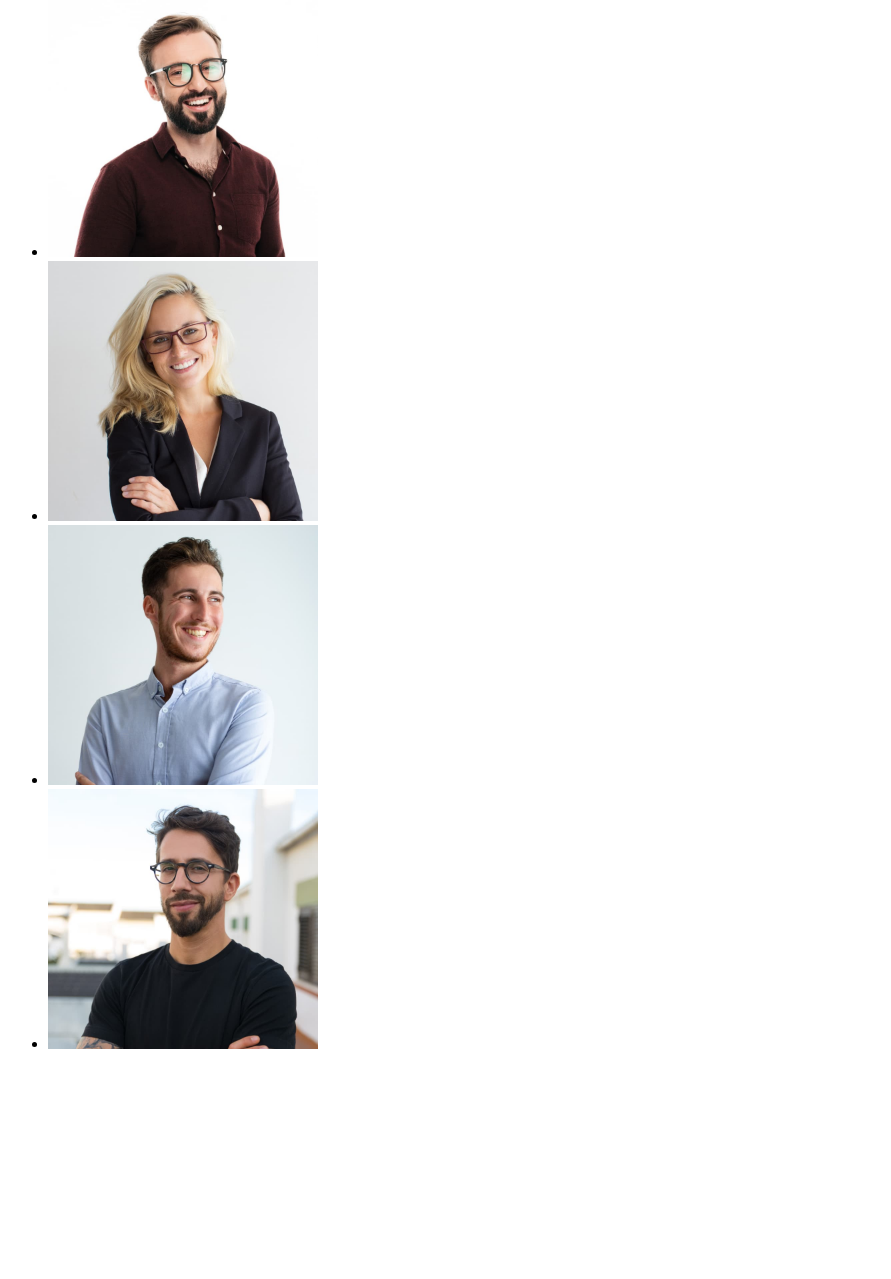
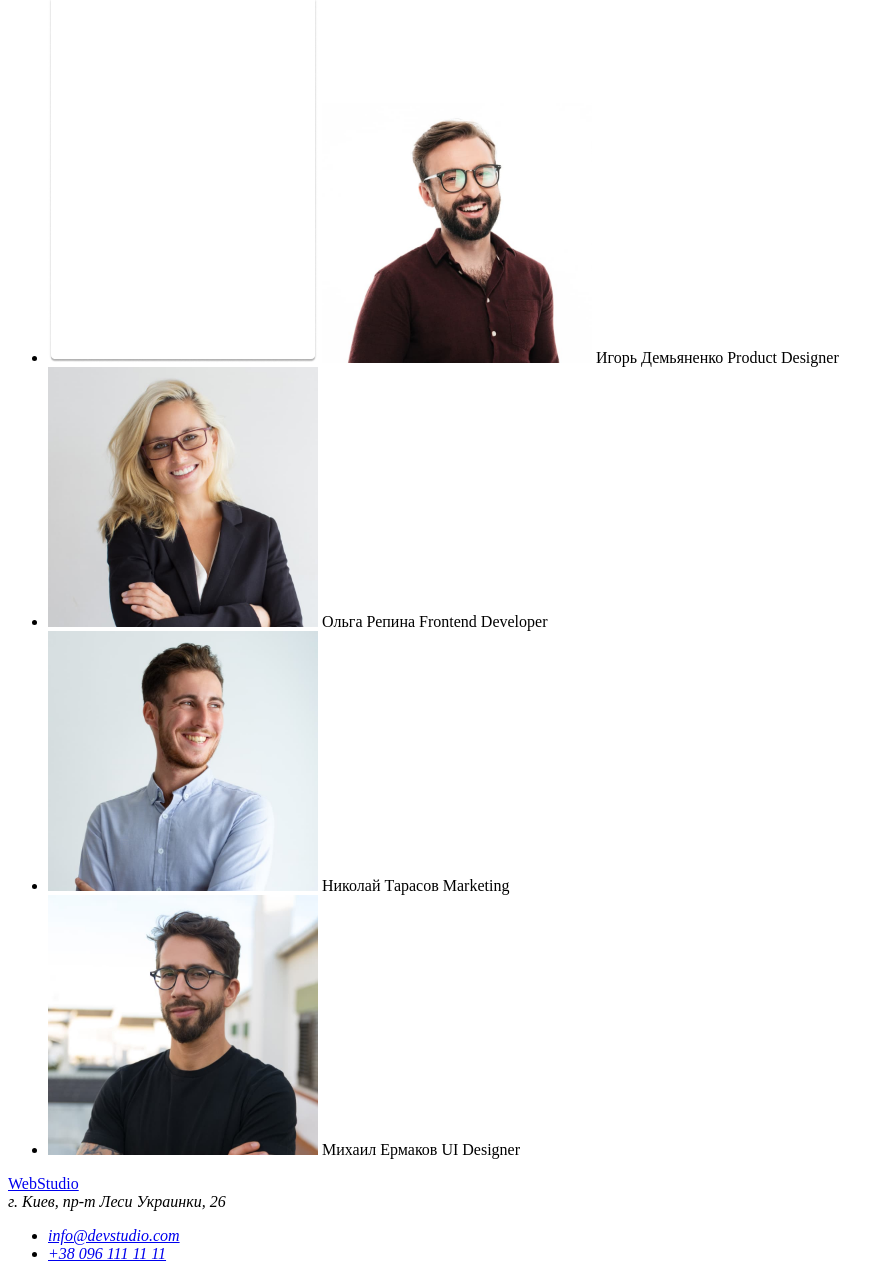
Before and after one commit to u-kolka/goit-markup-hw-01, a plain HTML site: page index.html in a window 1280 px wide. Shown: the part 1624-2903 px from the top of the page, without its empty margins (0-891 px from the left). Before the commit the page ends 2693 px from the top, so only its background shows below. Drawn offline with Linux system fonts and the light colour scheme.

Commit message:
Добавляет футер
Разметил футер. Добавил комментарии.

```diff
--- a/index.html
+++ b/index.html
@@ -1,5 +1,5 @@
 <!DOCTYPE html>
-<html lang="en">
+<html lang="ru-en">
 <head>
     <meta charset="UTF-8">
     <meta http-equiv="X-UA-Compatible" content="IE=edge">
@@ -7,6 +7,7 @@
     <title>Студия</title>
 </head>
 <body>
+    <!-- Шапка сайта -->
     <header>
        <nav>
             <a href="/index.html">WebStudio</a>
@@ -17,7 +18,7 @@
                 <li><a href="">Контакты</a></li>
             </ul>
        </nav>
-
+        <!-- Контакты студии -->
         <ul>
             <li><a href="mailto:info@devstudio.com">info@devstudio.com</a></li>
             <li><a href="tel:+380961111111">+38 096 111 11 11</a></li>
@@ -25,13 +26,14 @@
     </header>
 
     <main>
+            <!-- Блок героя -->
             <div>
                 <section>
                     <h1>Эффективные решения для вашего бизнеса</h1>
                     <button type="button">Заказать услугу</button>
                 </section>
             </div>
-
+            <!-- Секция Принципы студии -->
             <section>
                 <h2>Принципы студии</h2>
 
@@ -54,34 +56,53 @@
                     </li>
                 </ul>
             </section>
-
+            <!-- Секция Чем мы занимаемся -->
             <section>
                 <h2>Чем мы занимаемся</h2>
                 <ul>
-                    <li><img src="/image/Разработка.jpg" alt="Разработка продукта" width="370px"></li>
-                    <li><img src="/image/Оптимизация.jpg" alt="Оптимизация под различные устройства" width="370px"></li>
-                    <li><img src="/image/Дизайн.jpg" alt="Оформление дизайна" width="370px"></li>
+                    <li><img src="/image/Разработка.jpg" alt="Разработка продукта" width="370"></li>
+                    <li><img src="/image/Оптимизация.jpg" alt="Оптимизация под различные устройства" width="370"></li>
+                    <li><img src="/image/Дизайн.jpg" alt="Оформление дизайна" width="370"></li>
                 </ul>
             </section>
-
+            <!-- Секция Наша команда -->
             <section>
                 <h2>Наша команда</h2>
                 <ul>
                     <li>
-                        <img src="/image/Игорь Демьяненко.jpg" alt="Игорь Демьяненко" width="270px">
+                        <img src="/image/card bg.png" alt="ячейка фона" width="270">
+                        <img src="/image/Игорь Демьяненко.jpg" alt="Игорь Демьяненко" width="270">
+                        <span>Игорь Демьяненко</span>
+                        <span>Product Designer</span>
                     </li>
                     <li>
-                        <img src="/image/Ольга Репина.jpg" alt="Ольга Репина" width="270px">
+                        <img src="/image/Ольга Репина.jpg" alt="Ольга Репина" width="270">
+                        <span>Ольга Репина</span>
+                        <span>Frontend Developer</span>
                     </li>
                     <li>
-                        <img src="/image/Николай Тарасов.jpg" alt="Николай Тарасов" width="270px">
+                        <img src="/image/Николай Тарасов.jpg" alt="Николай Тарасов" width="270">
+                        <span>Николай Тарасов</span>
+                        <span>Marketing</span>
                     </li>
                     <li>
-                        <img src="/image/Михаил Ермаков.jpg" alt="Михаил Ермаков" width="270px">
+                        <img src="/image/Михаил Ермаков.jpg" alt="Михаил Ермаков" width="270">
+                        <span>Михаил Ермаков</span>
+                        <span>UI Designer</span>
                     </li>
                 </ul>
             </section>
     </main>
-
+    <!-- Футер страницы Студия -->
+    <footer>
+        <a href="/index.html">WebStudio</a>
+        <address>
+            <span>г. Киев, пр-т Леси Украинки, 26</span>
+            <ul>
+                <li><a href="mailto:info@devstudio.com">info@devstudio.com</a></li>
+                <li><a href="tel:+380961111111">+38 096 111 11 11</a></li>
+            </ul>
+        </address>
+    </footer>
 </body>
 </html>
```
Also changed, not shown: image/card bg.png (added).
